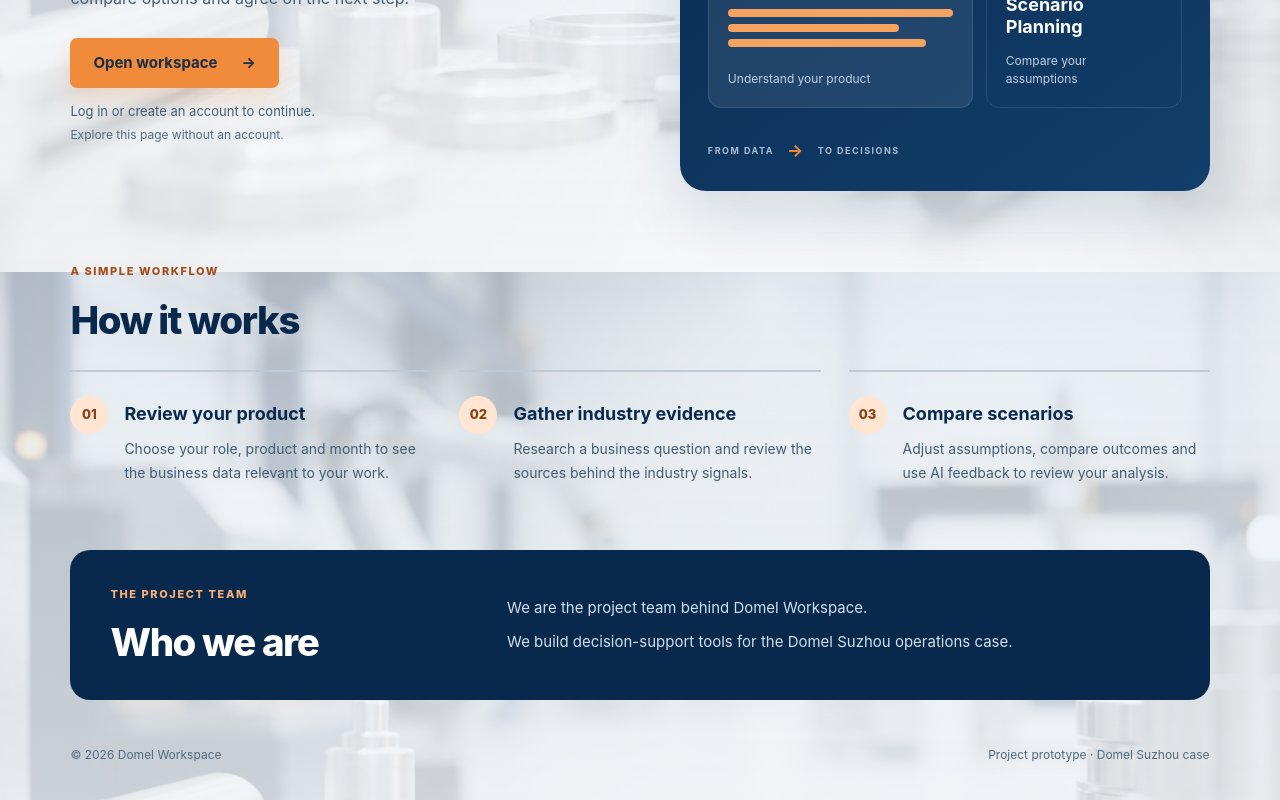
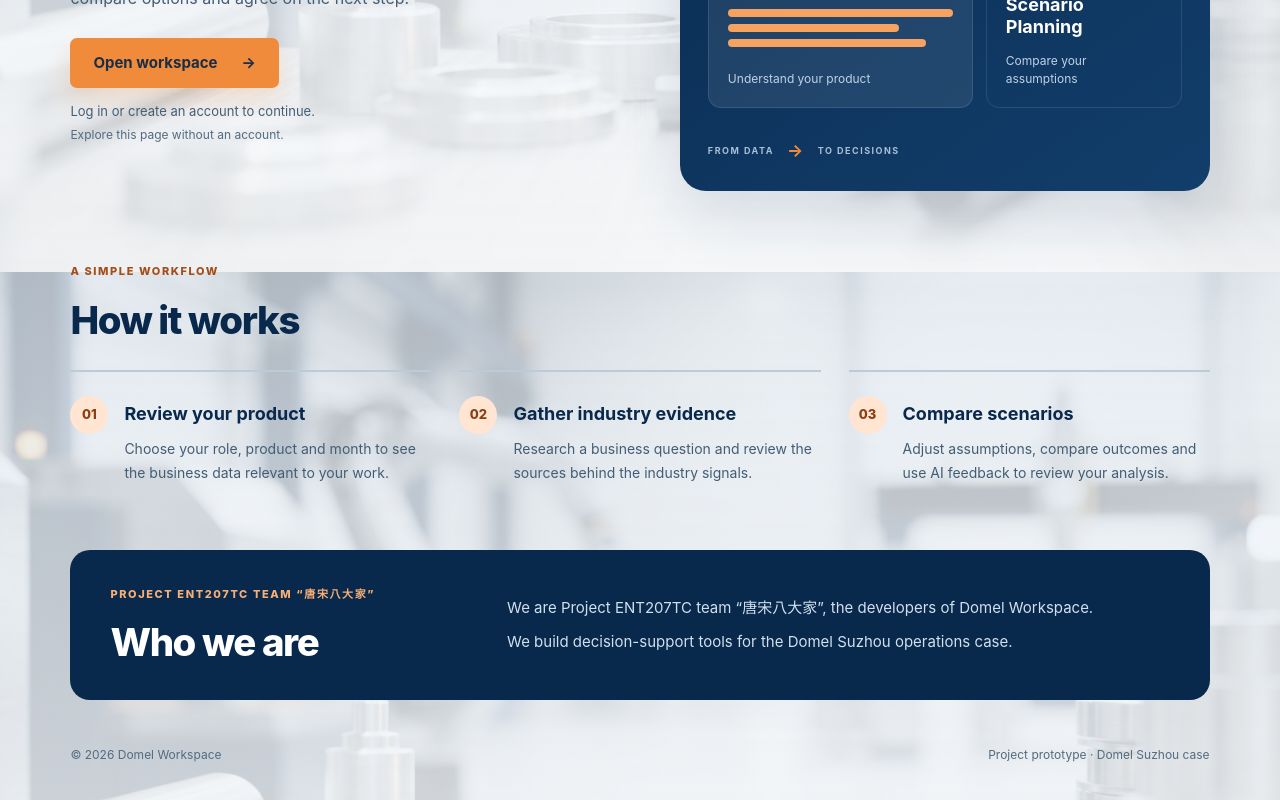
Before and after one commit to zwd0531/domel-workspace, a Next.js app: page / in a window 1280 px wide. Shown: the part 528-1328 px from the top of the page. Built offline with nearby package versions, Linux system fonts and the light colour scheme; no server answers.

Commit message:
fix: name ENT207TC project team on landing page

```diff
--- a/components/home/homepage.tsx
+++ b/components/home/homepage.tsx
@@ -33,10 +33,10 @@ const copy = {
       { title: "Gather industry evidence", text: "Research a business question and review the sources behind the industry signals." },
       { title: "Compare scenarios", text: "Adjust assumptions, compare outcomes and use AI feedback to review your analysis." },
     ],
-    teamEyebrow: "THE PROJECT TEAM",
+    teamEyebrow: "Project ENT207TC team “唐宋八大家”",
     teamTitle: "Who we are",
     teamLines: [
-      "We are the project team behind Domel Workspace.",
+      "We are Project ENT207TC team “唐宋八大家”, the developers of Domel Workspace.",
       "We build decision-support tools for the Domel Suzhou operations case.",
     ],
     footer: "Project prototype · Domel Suzhou case",
@@ -68,10 +68,10 @@ const copy = {
       { title: "收集行业证据", text: "围绕业务问题搜索行业信息，查看相关信号及其来源。" },
       { title: "比较场景方案", text: "调整假设、比较结果，并借助 AI 反馈检查自己的分析。" },
     ],
-    teamEyebrow: "项目团队",
+    teamEyebrow: "ENT207TC 项目团队“唐宋八大家”",
     teamTitle: "我们是谁",
     teamLines: [
-      "我们是 Domel Workspace 项目的开发团队。",
+      "我们是 ENT207TC 项目团队“唐宋八大家”，负责开发 Domel Workspace。",
       "我们围绕 Domel 苏州运营案例，开发帮助团队理解数据、比较方案的决策支持工具。",
     ],
     footer: "项目原型 · Domel 苏州运营案例",
```
